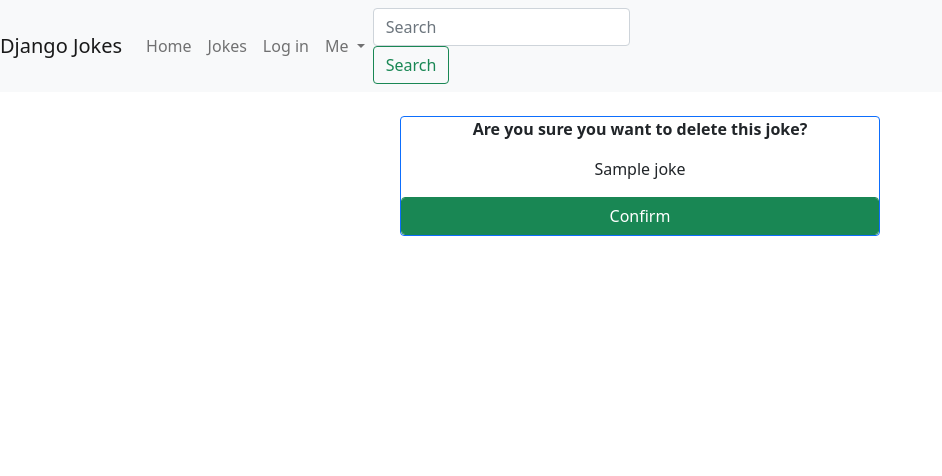
After one commit to Ivanzlatoff/djangojokes.com, a Django app: page /jokes/joke/1/delete/ in a window 1280 px wide. The commit adds this page. Shown: the top 476 px of the page, without its empty margins (0-942 px from the left). Run offline with Django 3.2, Linux system fonts and the light colour scheme; tables that the repository leaves empty hold one stand-in row (values such as "Sample post"); some libraries are stand-ins or nearby versions.

Commit message:
Adding a Delete Class

```diff
--- a/jokes/urls.py
+++ b/jokes/urls.py
@@ -1,11 +1,12 @@
 from django.urls import path
 from .views import (
-    JokeCreateView, JokeDetailView, JokeListView, JokeUpdateView
+    JokeCreateView, JokeDeleteView, JokeDetailView, JokeListView, JokeUpdateView
 )
 
 app_name = 'jokes'
 urlpatterns = [
     path('joke/<int:pk>/update', JokeUpdateView.as_view(), name='update'),
+    path('joke/<int:pk>/delete/', JokeDeleteView.as_view(), name='delete'),
     path('joke/create/', JokeCreateView.as_view(), name='create'),
     path('joke/<int:pk>', JokeDetailView.as_view(), name='detail'),
     path('', JokeListView.as_view(), name='list')
--- a/jokes/views.py
+++ b/jokes/views.py
@@ -1,9 +1,18 @@
-from django.views.generic import CreateView, DetailView, ListView, UpdateView
+from django.urls import reverse_lazy
+from django.views.generic import (
+    CreateView, DeleteView, DetailView, ListView, UpdateView
+    )
 from .models import Joke
+
 
 class JokeCreateView(CreateView):
     model = Joke
     fields = ['question', 'answer']
+
+
+class JokeDeleteView(DeleteView):
+    model = Joke
+    success_url = reverse_lazy('jokes:list')
 
 
 class JokeDetailView(DetailView):
--- /dev/null
+++ b/templates/jokes/joke_confirm_delete.html
@@ -0,0 +1,14 @@
+{% extends "_base.html" %}
+
+{% block title %}Delete Joke{% endblock %}
+{% block main %}
+    <div class="card border-primary m-auto mb-3 text-center"
+        style="max-width: 30rem">
+        <form method="post">
+            {% csrf_token %}
+            <p><strong>Are you sure you want to delete this joke?</strong></p>
+            <p>{{ joke.question }}</p>
+            <button class="btn btn-success form-control">Confirm</button>
+        </form>
+    </div>
+{% endblock %}
--- a/templates/jokes/joke_list.html
+++ b/templates/jokes/joke_list.html
@@ -11,7 +11,9 @@
 <li class="list-group-item">
     <a href="{{ joke.get_absolute_url }}">{{ joke.question }}</a>
     <a href="{% url 'jokes:update' joke.pk %}"
-        class="btn btn-ingo btn-sm float-right mr-2">Update</a>
+        class="btn btn-info btn-sm float-right mr-2">Update</a>
+    <a href="{% url 'jokes:delete' joke.pk %}"
+        class="btn btn-danger btn-sm float-right mr-2">Delete</a>
 </li>
 {% endfor %}
 </ul>
```
